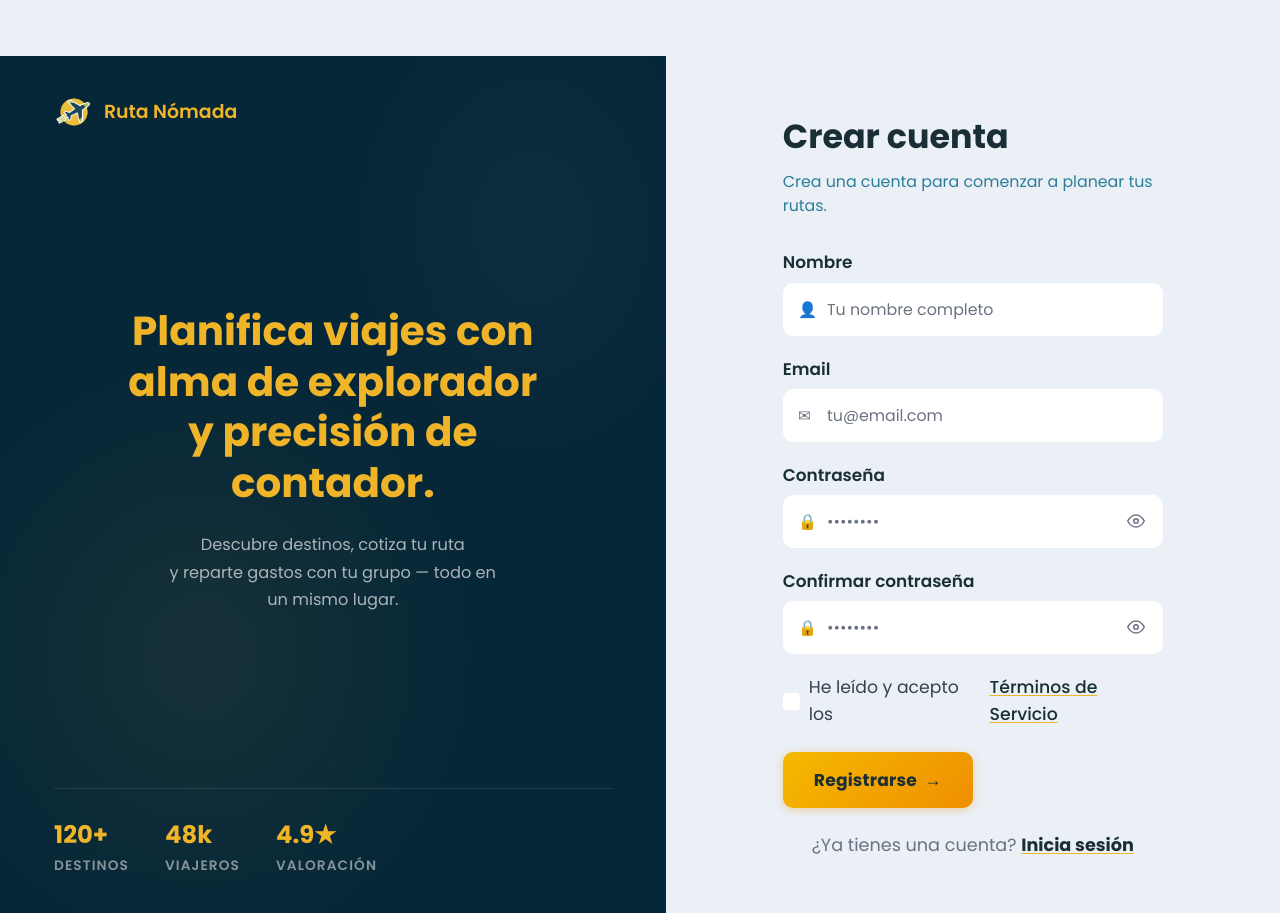
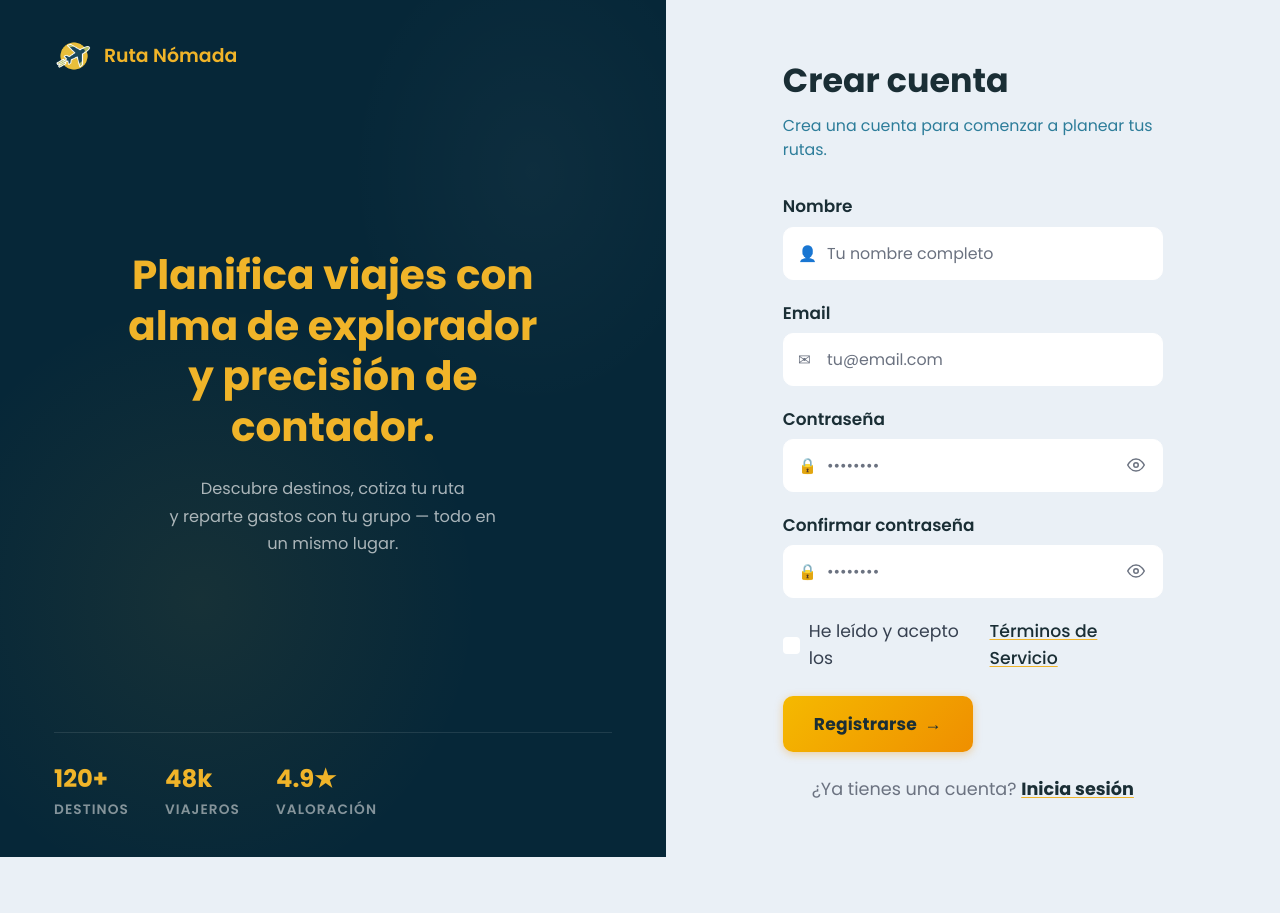
Before and after one commit to sunShine11074/ruta-nomada, a PHP site: page /register.php in a window 1280 px wide. After the commit the page ends 857 px from the top, so only its background shows below. Run offline with PHP 8.4, Linux system fonts and the light colour scheme.

Commit message:
YA SE CORRIGIO EL HEADER DEL INICIO DE SESION !!!

```diff
--- a/style.css
+++ b/style.css
@@ -49,7 +49,7 @@ body {
     min-height: 100vh;
     line-height: 1.6;
     -webkit-font-smoothing: antialiased;
-    padding-top: 56px;
+    padding-top: 0;
 }
 
 a { color: inherit; text-decoration: none; }
```
